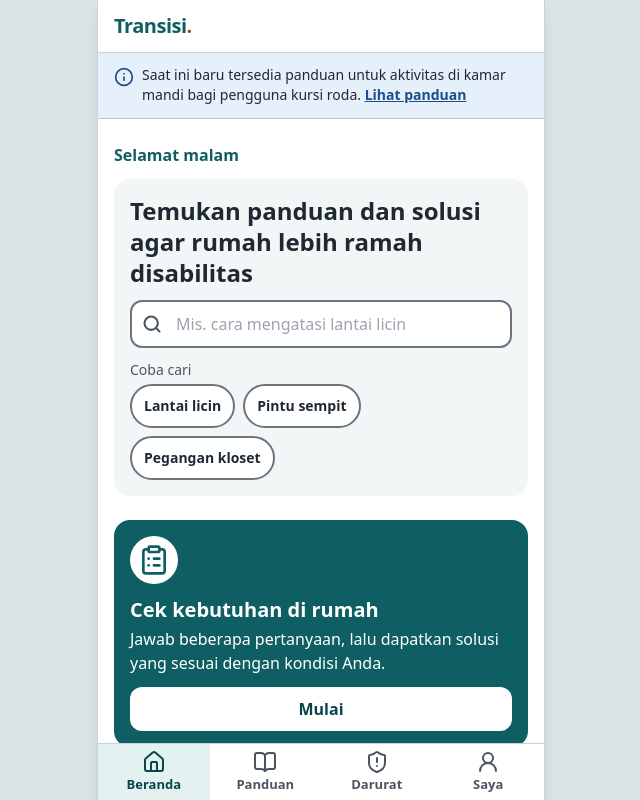
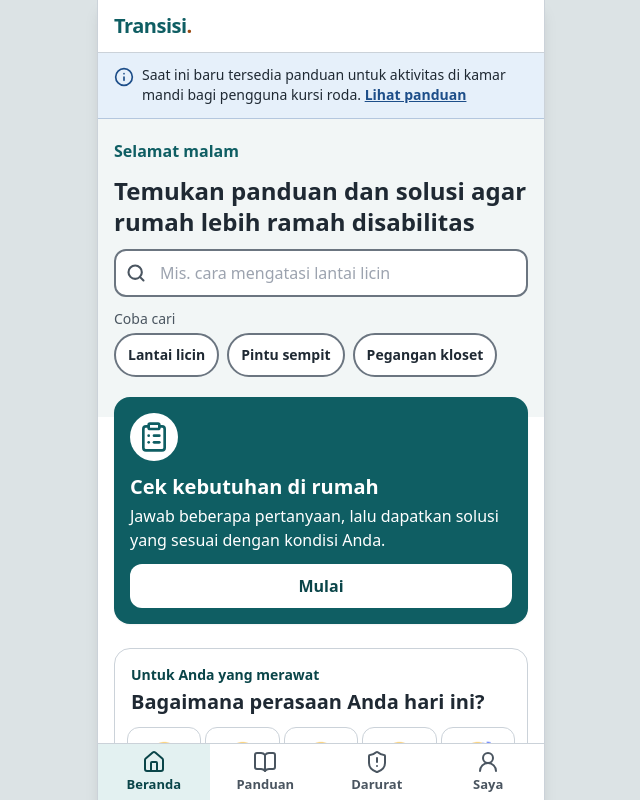
Before and after one commit to titohanafi/transisidnr, a React (Vite) app: page /#/ in a window 1280 px wide. Shown: the top 800 px of the page, without its empty margins (319-959 px from the left). Built offline with nearby package versions, Linux system fonts and the light colour scheme.

Commit message:
Beranda: segmen pencarian selebar layar, kartu utama menimpa tepi bawahnya

```diff
--- a/src/screens/Beranda.tsx
+++ b/src/screens/Beranda.tsx
@@ -38,12 +38,11 @@ export function Beranda() {
   const adaJawaban = Object.keys(state.asesmen.status).length > 0;
   const kartu = adaJawaban ? pilih.lanjut : pilih.susun;
 
-  const sapaan = <p className="-mb-isi text-isi font-semibold text-utama">{beranda.sapaan[bagianHari()]}</p>;
+  const sapaan = (kelas: string) => <p className={`text-isi font-semibold text-utama ${kelas}`}>{beranda.sapaan[bagianHari()]}</p>;
 
   const cari = (
     <form
       role="search"
-      className="rounded-kartu bg-permukaan p-4"
       onSubmit={(e) => {
         e.preventDefault();
         const q = new FormData(e.currentTarget).get("q");
@@ -94,8 +93,19 @@ export function Beranda() {
     </form>
   );
 
+  // Segmen pencarian selebar layar. Bagi pengunjung baru, kartu utama sedikit menimpa tepi bawahnya.
+  const segmenCari = (
+    <div className={`-mx-4 bg-permukaan px-4 ${adaJawaban ? "py-5" : "pb-10 pt-5"}`}>
+      {!adaJawaban && sapaan("mb-isi")}
+      {cari}
+    </div>
+  );
+
   const utama = (
-    <section className="rounded-kartu bg-utama p-4 text-white" aria-labelledby="jalur-utama">
+    <section
+      className={`rounded-kartu bg-utama p-4 text-white ${adaJawaban ? "" : "relative -mt-11 shadow-sm"}`}
+      aria-labelledby="jalur-utama"
+    >
       <span className="flex h-12 w-12 items-center justify-center rounded-full bg-white text-utama">
         <IkonBeranda kunci="rencana" />
       </span>
@@ -118,10 +128,19 @@ export function Beranda() {
 
       {!adaJawaban && <Cakupan banner />}
 
-      <div className={`flex flex-col gap-bagian ${adaJawaban ? "" : "mt-bagian"}`}>
-        {sapaan}
-        {adaJawaban ? utama : cari}
-        {adaJawaban ? cari : utama}
+      <div className="flex flex-col gap-bagian">
+        {adaJawaban ? (
+          <>
+            {sapaan("-mb-isi")}
+            {utama}
+            {segmenCari}
+          </>
+        ) : (
+          <>
+            {segmenCari}
+            {utama}
+          </>
+        )}
         <CheckIn />
         {adaJawaban && <Cakupan banner={false} />}
       </div>
```
Also changed, not shown: 1 other file (tests, documents, lock files or other folders).
